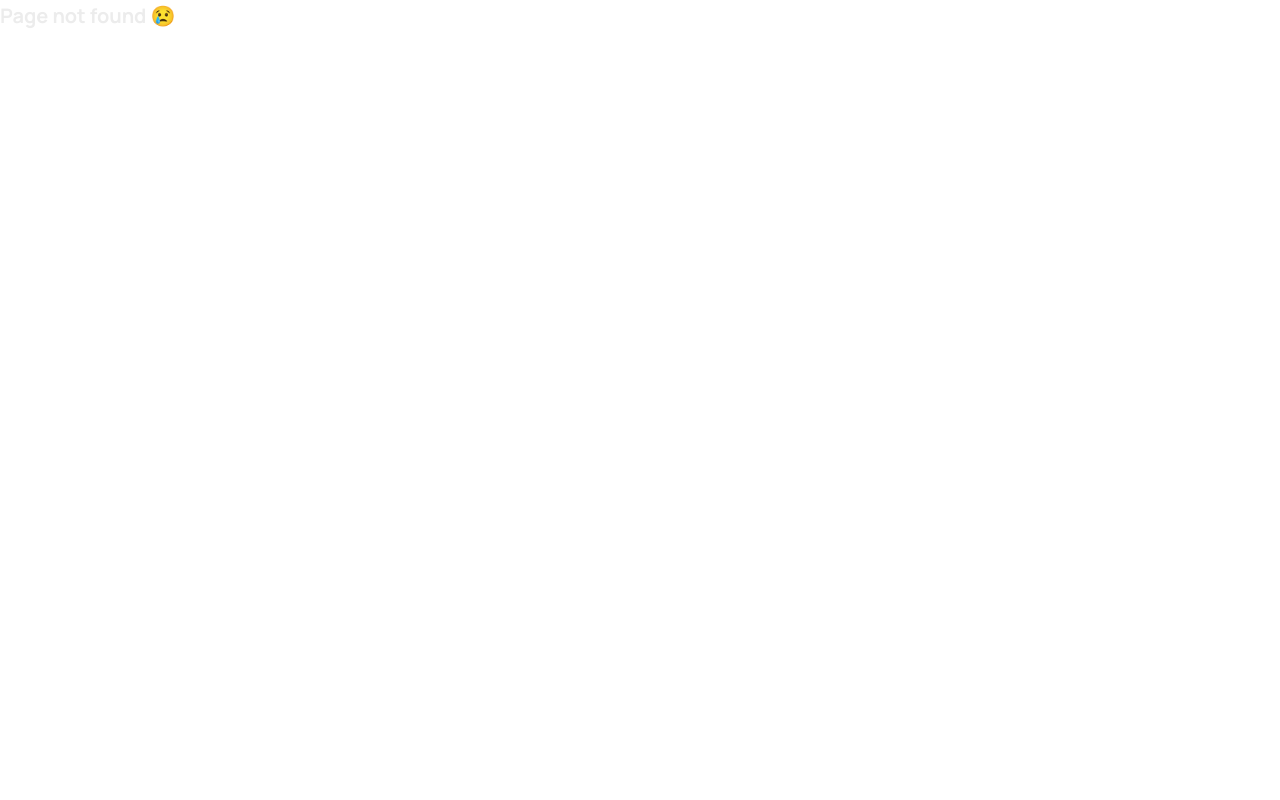
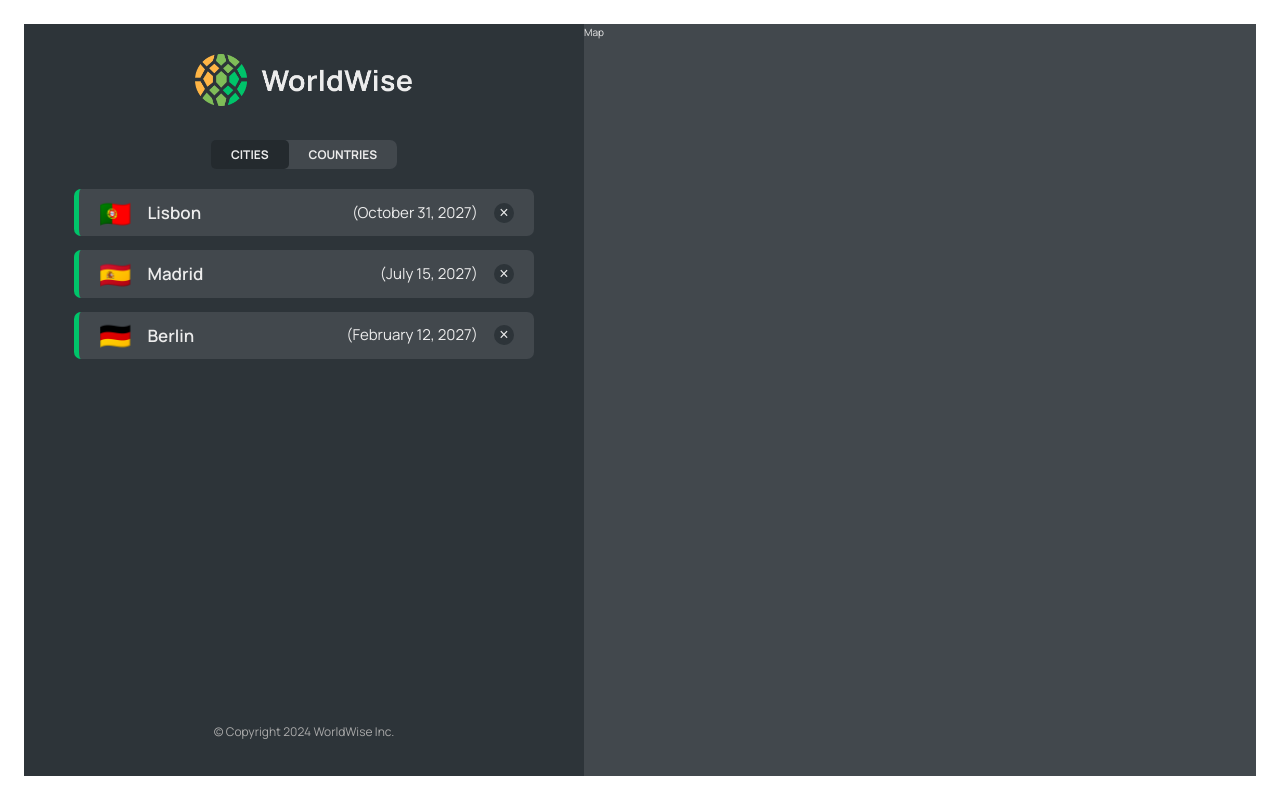
Before and after one commit to perez-kay/worldwise, a React (Vite) app: page /app/cities in a window 1280 px wide. Before the commit this address had no page. Built offline with nearby package versions, Linux system fonts and the light colour scheme; data requests are answered from the project's data file.

Commit message:
implemented the cities list

```diff
--- a/package.json
+++ b/package.json
@@ -7,9 +7,11 @@
     "dev": "vite",
     "build": "vite build",
     "lint": "eslint . --ext js,jsx --report-unused-disable-directives --max-warnings 0",
-    "preview": "vite preview"
+    "preview": "vite preview",
+    "server": "json-server --watch data/cities.json --port 8000 delay 500"
   },
   "dependencies": {
+    "json-server": "^1.0.0-beta.3",
     "react": "^18.2.0",
     "react-dom": "^18.2.0",
     "react-router-dom": "^6.26.1"
--- a/src/App.jsx
+++ b/src/App.jsx
@@ -5,8 +5,31 @@
 import Login from './pages/Login';
 import AppLayout from './pages/AppLayout';
 import PageNotFound from './pages/PageNotFound';
+import CityList from './Components/CityList';
+import { useEffect, useState } from 'react';
+
+const URL = 'http://localhost:8000';
 
 function App() {
+  const [cities, setCities] = useState([]);
+  const [isLoading, setIsLoading] = useState(false);
+
+  useEffect(function () {
+    async function fetchCities() {
+      try {
+        setIsLoading(true);
+        const res = await fetch(`${URL}/cities`);
+        const data = await res.json();
+        setCities(data);
+      } catch (err) {
+        alert('Error loading data');
+      } finally {
+        setIsLoading(false);
+      }
+    }
+    fetchCities();
+  }, []);
+
   return (
     <BrowserRouter>
       <Routes>
@@ -14,7 +37,18 @@
         <Route path="pricing" element={<Pricing />} />
         <Route path="product" element={<Product />} />
         <Route path="login" element={<Login />} />
-        <Route path="app" element={<AppLayout />} />
+        <Route path="app" element={<AppLayout />}>
+          <Route
+            index
+            element={<CityList cities={cities} isLoading={isLoading} />}
+          />
+          <Route
+            path="cities"
+            element={<CityList cities={cities} isLoading={isLoading} />}
+          />
+          <Route path="countries" element={<p>Countries</p>} />
+          <Route path="form" element={<p>Form</p>} />
+        </Route>
         <Route path="*" element={<PageNotFound />} />
       </Routes>
     </BrowserRouter>
--- a/src/Components/AppNav.jsx
+++ b/src/Components/AppNav.jsx
@@ -1,6 +1,18 @@
+import { NavLink } from 'react-router-dom';
 import styles from './AppNav.module.css';
 function AppNav() {
-  return <nav className={styles.nav}>App Nav</nav>;
+  return (
+    <nav className={styles.nav}>
+      <ul>
+        <li>
+          <NavLink to="cities">Cities</NavLink>
+        </li>
+        <li>
+          <NavLink to="countries">Countries</NavLink>
+        </li>
+      </ul>
+    </nav>
+  );
 }
 
 export default AppNav;
--- /dev/null
+++ b/src/Components/CityItem.jsx
@@ -0,0 +1,21 @@
+import styles from './CityItem.module.css';
+
+const formatDate = (date) =>
+  new Intl.DateTimeFormat('en', {
+    day: 'numeric',
+    month: 'long',
+    year: 'numeric',
+  }).format(new Date(date));
+
+function CityItem({ city }) {
+  return (
+    <li className={styles.cityItem}>
+      <span className={styles.emoji}>{city.emoji}</span>
+      <h3 className={styles.name}>{city.cityName}</h3>
+      <time className={styles.date}>({formatDate(city.date)})</time>
+      <button className={styles.deleteBtn}>&times;</button>
+    </li>
+  );
+}
+
+export default CityItem;
--- /dev/null
+++ b/src/Components/CityList.jsx
@@ -0,0 +1,22 @@
+import CityItem from './CityItem';
+import styles from './CityList.module.css';
+import Spinner from './Spinner';
+import Message from './Message';
+
+function CityList({ cities, isLoading }) {
+  if (isLoading) return <Spinner />;
+  if (!cities.length)
+    return (
+      <Message message="Add your first city by clicking on a city on the map!" />
+    );
+
+  return (
+    <ul className={styles.cityList}>
+      {cities.map((city) => (
+        <CityItem city={city} key={city.id} />
+      ))}
+    </ul>
+  );
+}
+
+export default CityList;
--- /dev/null
+++ b/src/Components/Map.jsx
@@ -0,0 +1,7 @@
+import styles from './Map.module.css';
+
+function Map() {
+  return <div className={styles.mapContainer}>Map</div>;
+}
+
+export default Map;
--- /dev/null
+++ b/src/Components/Sidebar.jsx
@@ -0,0 +1,21 @@
+import AppNav from './AppNav';
+import Logo from '../Components/Logo';
+import styles from './Sidebar.module.css';
+import { Outlet } from 'react-router-dom';
+
+function Sidebar() {
+  return (
+    <div className={styles.sidebar}>
+      <Logo />
+      <AppNav />
+      <Outlet />
+      <footer className={styles.footer}>
+        <p className={styles.copyright}>
+          &copy; Copyright {new Date().getFullYear()} WorldWise Inc.
+        </p>
+      </footer>
+    </div>
+  );
+}
+
+export default Sidebar;
--- a/src/pages/AppLayout.jsx
+++ b/src/pages/AppLayout.jsx
@@ -1,10 +1,12 @@
-import AppNav from '../Components/AppNav';
+import Map from '../Components/Map';
+import Sidebar from '../Components/Sidebar';
+import styles from './AppLayout.module.css';
 
 function AppLayout() {
   return (
-    <div>
-      <AppNav />
-      <h1>App</h1>
+    <div className={styles.app}>
+      <Sidebar />
+      <Map />
     </div>
   );
 }
```
Also changed, not shown: 1 other file (tests, documents, lock files or other folders).
